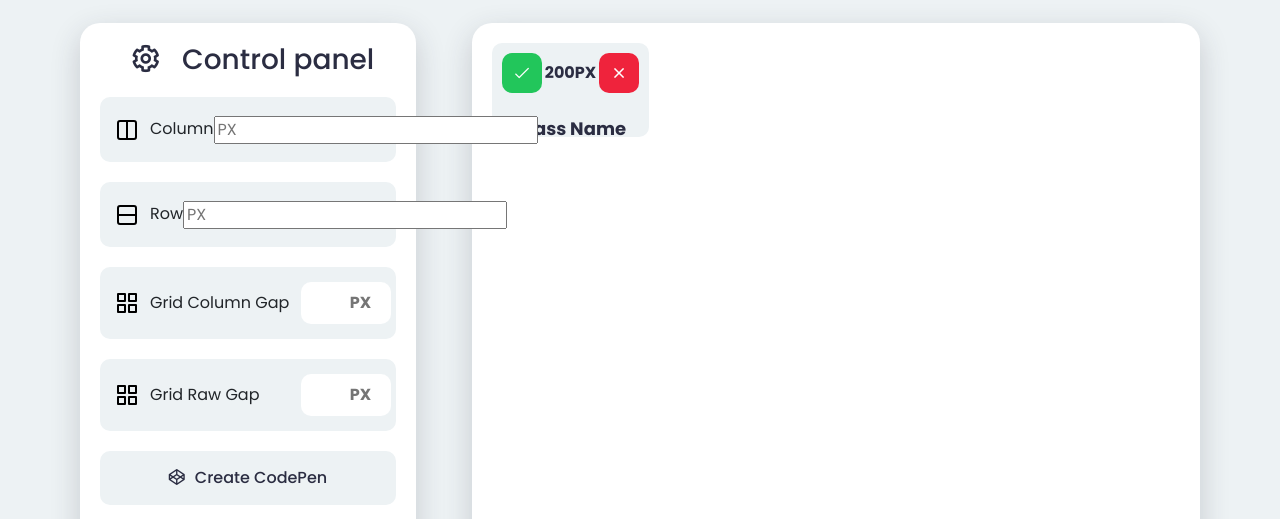
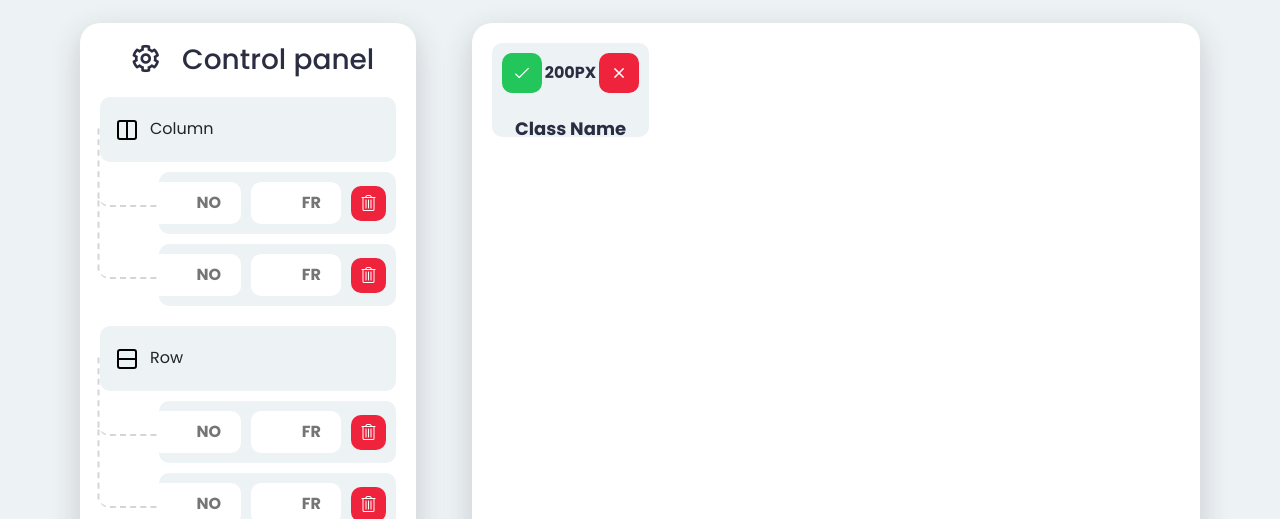
Before and after one commit to jkvadhiya/just-demo, a plain HTML site: page index.html in a window 1280 px wide. Shown: the part 970-1489 px from the top of the page. Drawn offline with Linux system fonts and the light colour scheme.

Commit message:
update new code

```diff
--- a/index.html
+++ b/index.html
@@ -35,7 +35,7 @@
 </head>
 
 <body>
-
+    <div class="cursor"></div>
     <div class="wrapper">
 
         <!-- header start -->
@@ -620,19 +620,39 @@
                                                         <p>Column</p>
                                                     </div>
                                                 </div>
-                                                <div class="content__control-box-input">
-                                                    <input id="cal-width" type="text" placeholder="PX">
-                                                </div>
                                                 <div class="content__control-box-control">
                                                     <div class="content__control-box-add">
                                                         <a class="btn" id="#column" href="#"><i
                                                                 class="fal fa-plus"></i></a>
                                                     </div>
-                                                    <div class="content__control-box-remove">
-                                                        <a class="btn" href="#"><i class="fal fa-trash-alt"></i></a>
-                                                    </div>
                                                 </div>
                                             </form>
+                                        </div>
+                                        <div class="content__control-box-child">
+                                            <div class="content__control-box-child--inner">
+                                                <div class="content__control-box-child--input">
+                                                    <input type="text" placeholder="no">
+                                                </div>
+                                                <div class="content__control-box-child--input">
+                                                    <input type="text" placeholder="fr">
+                                                </div>
+                                                <div class="content__control-box-child--remove">
+                                                    <a href="#"><i class="fal fa-trash-alt"></i></a>
+                                                </div>
+                                            </div>
+                                        </div>
+                                        <div class="content__control-box-child">
+                                            <div class="content__control-box-child--inner">
+                                                <div class="content__control-box-child--input">
+                                                    <input type="text" placeholder="no">
+                                                </div>
+                                                <div class="content__control-box-child--input">
+                                                    <input type="text" placeholder="fr">
+                                                </div>
+                                                <div class="content__control-box-child--remove">
+                                                    <a href="#"><i class="fal fa-trash-alt"></i></a>
+                                                </div>
+                                            </div>
                                         </div>
                                     </div>
                                     <div class="content__control-box">
@@ -647,18 +667,38 @@
                                                         <p>Row</p>
                                                     </div>
                                                 </div>
-                                                <div class="content__control-box-input">
-                                                    <input id="row-width" type="text" placeholder="PX">
-                                                </div>
                                                 <div class="content__control-box-control">
                                                     <div class="content__control-box-add">
                                                         <a href="#"><i class="fal fa-plus"></i></a>
                                                     </div>
-                                                    <div class="content__control-box-remove">
-                                                        <a href="#"><i class="fal fa-trash-alt"></i></a>
-                                                    </div>
                                                 </div>
                                             </form>
+                                        </div>
+                                        <div class="content__control-box-child">
+                                            <div class="content__control-box-child--inner">
+                                                <div class="content__control-box-child--input">
+                                                    <input type="text" placeholder="No">
+                                                </div>
+                                                <div class="content__control-box-child--input">
+                                                    <input type="text" placeholder="FR">
+                                                </div>
+                                                <div class="content__control-box-child--remove">
+                                                    <a href="#"><i class="fal fa-trash-alt"></i></a>
+                                                </div>
+                                            </div>
+                                        </div>
+                                        <div class="content__control-box-child">
+                                            <div class="content__control-box-child--inner">
+                                                <div class="content__control-box-child--input">
+                                                    <input type="text" placeholder="No">
+                                                </div>
+                                                <div class="content__control-box-child--input">
+                                                    <input type="text" placeholder="FR">
+                                                </div>
+                                                <div class="content__control-box-child--remove">
+                                                    <a href="#"><i class="fal fa-trash-alt"></i></a>
+                                                </div>
+                                            </div>
                                         </div>
                                     </div>
                                     <div class="content__control-gap">
```
